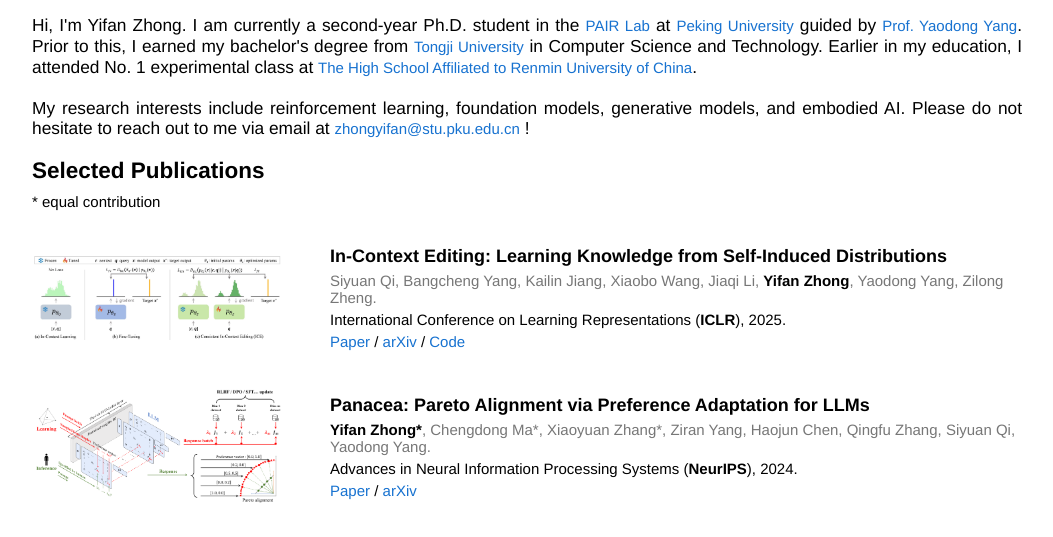
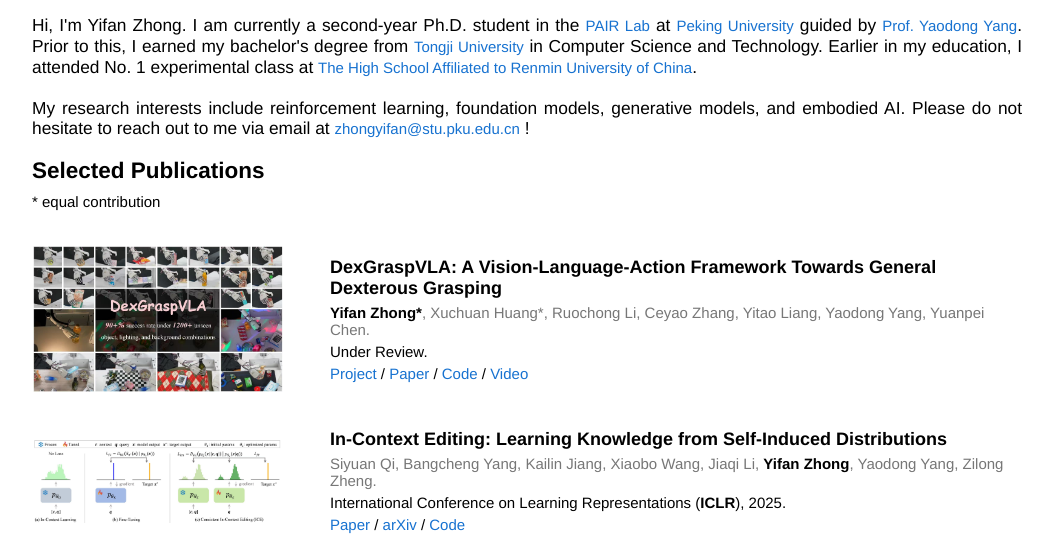
Before and after one commit to Ivan-Zhong/Ivan-Zhong.github.io, a plain HTML site: page index.html in a window 1280 px wide. Shown: the part 292-829 px from the top of the page, without its empty margins (115-1168 px from the left). Drawn offline with Linux system fonts and the light colour scheme.

Commit message:
Update DexGraspVLA.

```diff
--- a/index.html
+++ b/index.html
@@ -74,6 +74,30 @@
           * equal contribution
           <table style="border-collapse:separate; border-spacing:0px 35px;" cellspacing="8">
           <tbody>
+
+            <tr>
+              <td width="30%">
+                <img width="250" src="assets/figures/DexGraspVLA.jpg">
+              </td>
+              <td>
+                <div class="title">
+                  DexGraspVLA: A Vision-Language-Action Framework Towards General Dexterous Grasping
+                </div>
+                <div class="author">
+                  <span class="me">Yifan Zhong*</span>, Xuchuan Huang*, Ruochong Li, Ceyao Zhang, Yitao Liang, Yaodong Yang, Yuanpei Chen.
+
+                </div>
+                <div class="conf">
+                  Under Review.
+                </div>
+                <div>
+                  <span class="tag"> <a href="https://dexgraspvla.github.io/" target="_blank">Project</a> </span> /
+                  <span class="tag"> <a href="https://dexgraspvla.github.io/assets/paper/DexGraspVLA.pdf" target="_blank">Paper</a> </span> /
+                  <span class="tag"> <a href="https://github.com/Psi-Robot/DexGraspVLA" target="_blank">Code</a> </span> /
+                  <span class="tag"> <a href="https://www.youtube.com/watch?v=X0Sq7q-bfI8" target="_blank">Video</a> </span>
+                </div>
+              </td>
+            </tr>
 
             <tr>
               <td width="30%">
```
Also changed, not shown: assets/figures/DexGraspVLA.jpg (added), 1 other file.
